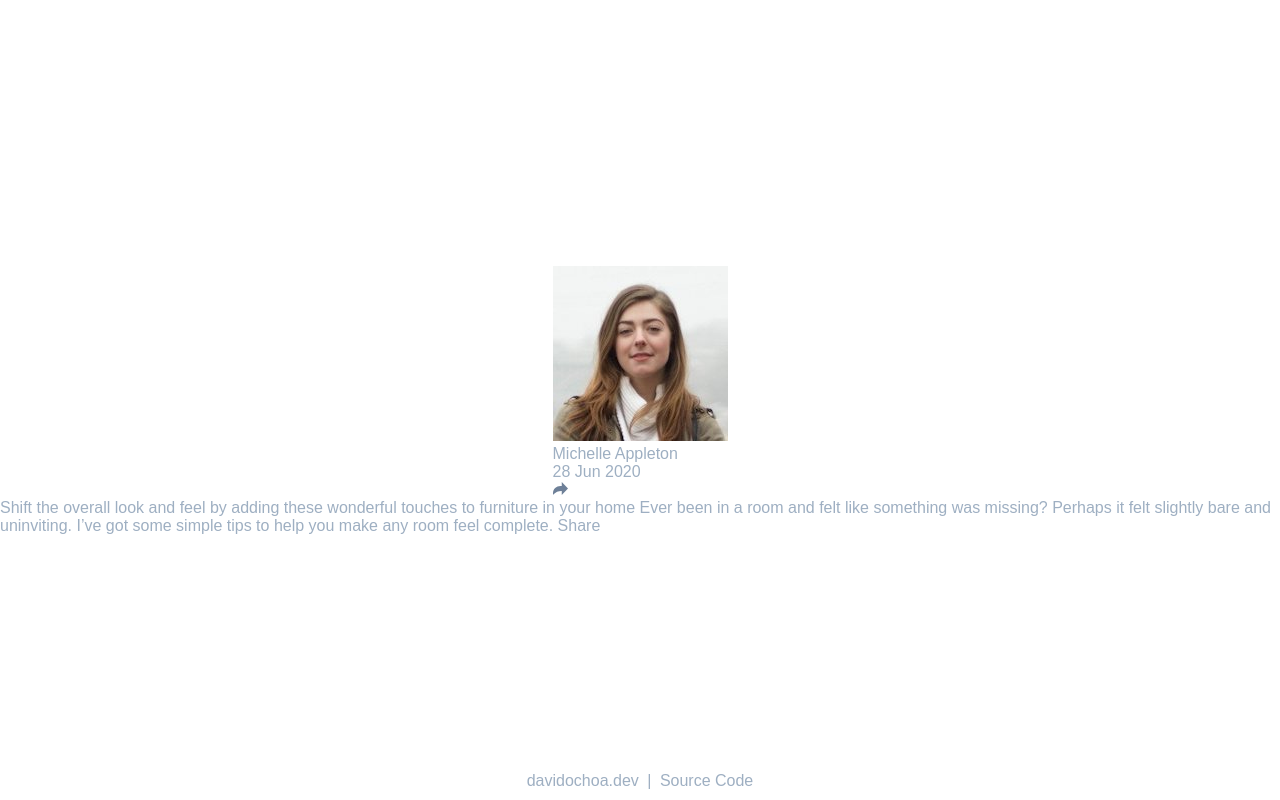
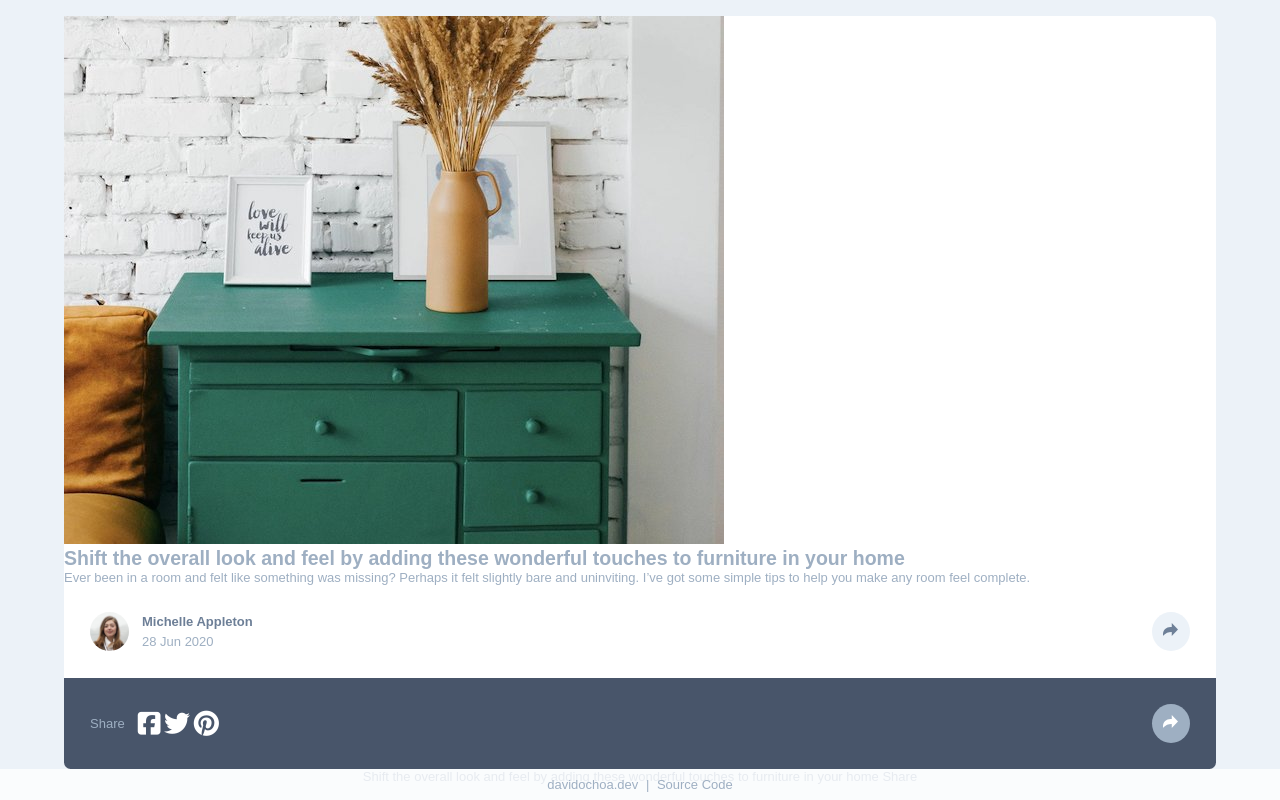
Before and after one commit to davidochoadev/article-preview-component, a plain HTML site: page index.html in a window 1280 px wide. Drawn offline with Linux system fonts and the light colour scheme.

Commit message:
✅ Feat: Created Share Component

```diff
--- /dev/null
+++ b/assets/css/main.css
@@ -0,0 +1,5 @@
+.main-card__container {
+   width: 90%;
+   background-color: var(--white);
+   border-radius: .5rem;
+}
--- a/assets/css/share.css
+++ b/assets/css/share.css
@@ -0,0 +1,84 @@
+/*
+   SHARE SECTION & COMPONENTS
+*/
+.share__section {
+   width: 100%;
+}
+.user__container {
+   display: flex;
+   gap: 1em;
+   align-items: center;
+   background-color: var(--white);
+   padding: 2rem;
+   border-radius: 0 0 .5rem .5rem;
+}
+.user__img {
+   width: 3rem;
+   aspect-ratio: 1/1;
+   border-radius: 50%;
+}
+   /*
+      USER INFORMATIONS CONTAINER
+   */
+   .user-informations__container {
+      flex-grow: 1;
+   }
+   .user-informations {
+      font-weight: 700;
+      color: var(--desaturated-dark-blue);
+      padding: .2rem 0;
+   }
+   .user-date-informations {
+      padding: .2rem 0;
+   }
+   /*
+      SHARE ICON CONTAINER
+   */
+   .share-icon__container {
+      background-color: var(--light-grayish-blue);
+      padding: .889rem;
+      border-radius: 50%;
+   }
+   .share-icon__container:hover {
+      background-color: var(--grayish-blue);
+   }
+   .share-icon__container:hover > svg > path {
+      fill: white;
+   }
+   /*
+      POP-UP SOCIALS CONTAINER
+   */
+   .share__container {
+      display: flex;
+      gap: 1em;
+      align-items: center;
+      background-color: var(--very-dark-grayish-blue);
+      padding: 2rem;
+      border-radius: 0 0 .5rem .5rem;
+   }
+   /*
+      SOCIALS ICON STYLING
+   */
+   .socials__container {
+      flex-grow: 1;
+   }
+   .socials__container i {
+      color: var(--white);
+   }
+   .socials__container i:hover {
+      color: var(--light-grayish-blue);
+   }
+   /*
+      POP-UP SHARE ICON CONTAINER
+   */
+   .pop-up-share-icon__container {
+      padding: .889rem;
+      border-radius: 50%;
+      background-color: var(--grayish-blue);
+   }
+   .pop-up-share-icon__container:hover {
+      background-color: var(--light-grayish-blue);
+   }
+   .pop-up-share-icon__container:hover > svg > path {
+      fill: #6E8098;
+   }
--- a/assets/css/style.css
+++ b/assets/css/style.css
@@ -1,3 +1,4 @@
+@import url('main.css');
 @import url('footer.css');
 @import url('share.css');
 
@@ -18,10 +19,15 @@
    box-sizing: border-box;
 }
 
+html {
+   font-size: 13px;
+}
+
 body {
    min-height: 100vh;
    display: flex;
    justify-content: center;
+   background-color: var(--light-grayish-blue);
    align-items: center;
    flex-direction: column;
    text-rendering: optimizeSpeed;
--- a/index.html
+++ b/index.html
@@ -1,14 +1,18 @@
 <!DOCTYPE html>
 <html lang="en">
+
 <head>
   <meta charset="UTF-8">
-  <meta name="viewport" content="width=device-width, initial-scale=1.0"> <!-- displays site properly based on user's device -->
-  <meta name="description" content="This is an Article preview component"/> <!-- meta description is a brief summary of the content of a web page that is displayed in search results. -->
-  <meta name="keywords" content="Frontend Mentor, Article preview component, davidochoa.dev"/> <!-- is a list of relevant keywords for a specific web  page. However, is not used anymore due to abuse and spamming -->
+  <meta name="viewport" content="width=device-width, initial-scale=1.0">
+  <!-- displays site properly based on user's device -->
+  <meta name="description" content="This is an Article preview component" />
+  <!-- meta description is a brief summary of the content of a web page that is displayed in search results. -->
+  <meta name="keywords" content="Frontend Mentor, Article preview component, davidochoa.dev" />
+  <!-- is a list of relevant keywords for a specific web  page. However, is not used anymore due to abuse and spamming -->
   <!-- The og:title is used to specify the title of a web page when it is shared on social media platforms. -->
   <meta property="og:title" content="Article preview component" />
   <!-- The og:description is used to specify the description of a web page when it is shared on social media platforms.-->
-  <meta property="og:description" content="Article preview component solution by davidochoadev"/>
+  <meta property="og:description" content="Article preview component solution by davidochoadev" />
 
   <link rel="icon" type="image/png" sizes="32x32" href="./images/favicon-32x32.png">
   <link rel="stylesheet" href="./assets/css/style.css">
@@ -20,12 +24,28 @@
 
   <!-- Feel free to remove these styles or customise in your own stylesheet 👍 -->
   <style>
-    .attribution { font-size: 11px; text-align: center; }
-    .attribution a { color: hsl(228, 45%, 44%); }
+    .attribution {
+      font-size: 11px;
+      text-align: center;
+    }
+
+    .attribution a {
+      color: hsl(228, 45%, 44%);
+    }
   </style>
 </head>
+
 <body>
-  <main>
+  <main class="main-card__container">
+    <h1 class="visually__hidden">Article preview component</h1>
+    <img src="./assets/images/drawers.jpg" alt="Our furniture" class="card__img">
+    <h2 class="card__title">Shift the overall look and feel by adding these wonderful
+      touches to furniture in your home</h2>
+    <p class="card__description">
+      Ever been in a room and felt like something was missing? Perhaps
+      it felt slightly bare and uninviting. I’ve got some simple tips
+      to help you make any room feel complete.
+    </p>
     <div class="share__section">
       <div class="user__container">
         <img src="./assets/images/avatar-michelle.jpg" alt="Michelle Appleton Avatar" class="user__img">
@@ -38,11 +58,25 @@
           </p>
         </div>
         <div class="share-icon__container">
-          <img src="./assets/images/icon-share.svg" alt="">
+          <svg xmlns="http://www.w3.org/2000/svg" width="15" height="13">
+            <path fill="#6E8098"
+              d="M15 6.495L8.766.014V3.88H7.441C3.33 3.88 0 7.039 0 10.936v2.049l.589-.612C2.59 10.294 5.422 9.11 8.39 9.11h.375v3.867L15 6.495z" />
+          </svg>
         </div>
       </div>
       <div class="share__container">
-
+        <p class="share__text">Share</p>
+        <div class="socials__container">
+          <i class="fa-brands fa-square-facebook fa-2xl"></i>
+          <i class="fa-brands fa-twitter fa-2xl"></i>
+          <i class="fa-brands fa-pinterest fa-2xl"></i>
+        </div>
+        <div class="pop-up-share-icon__container">
+          <svg xmlns="http://www.w3.org/2000/svg" width="15" height="13">
+            <path fill="white"
+              d="M15 6.495L8.766.014V3.88H7.441C3.33 3.88 0 7.039 0 10.936v2.049l.589-.612C2.59 10.294 5.422 9.11 8.39 9.11h.375v3.867L15 6.495z" />
+          </svg>
+        </div>
       </div>
     </div>
   </main>
@@ -50,9 +84,6 @@
   Shift the overall look and feel by adding these wonderful
   touches to furniture in your home
 
-  Ever been in a room and felt like something was missing? Perhaps
-  it felt slightly bare and uninviting. I’ve got some simple tips
-  to help you make any room feel complete.
 
   Share
 
@@ -63,4 +94,5 @@
   </footer>
   <script src="./src/index.js" defer></script>
 </body>
+
 </html>
```
